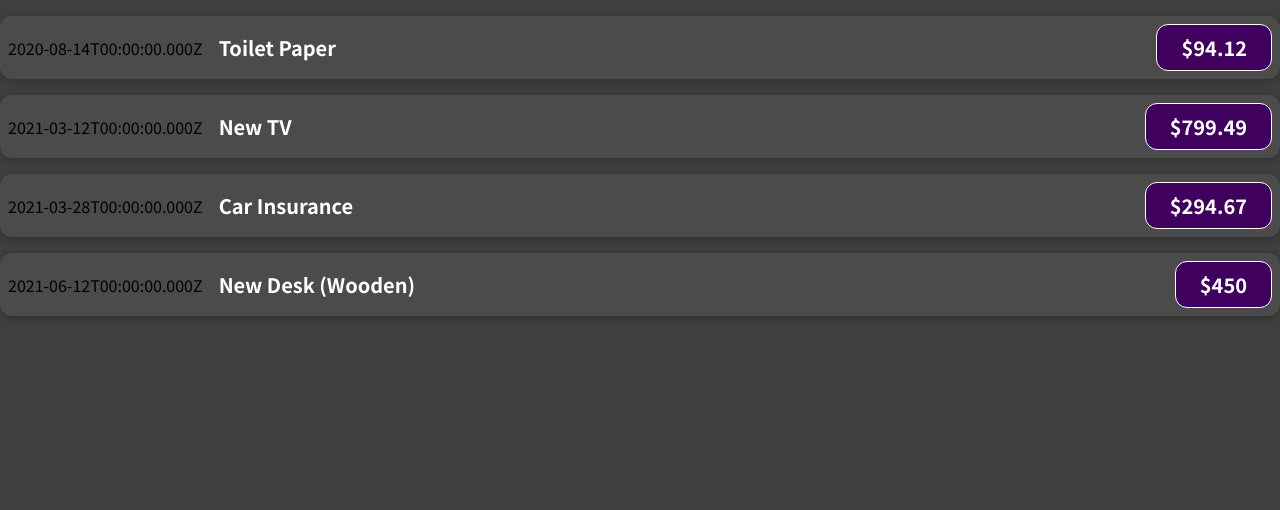
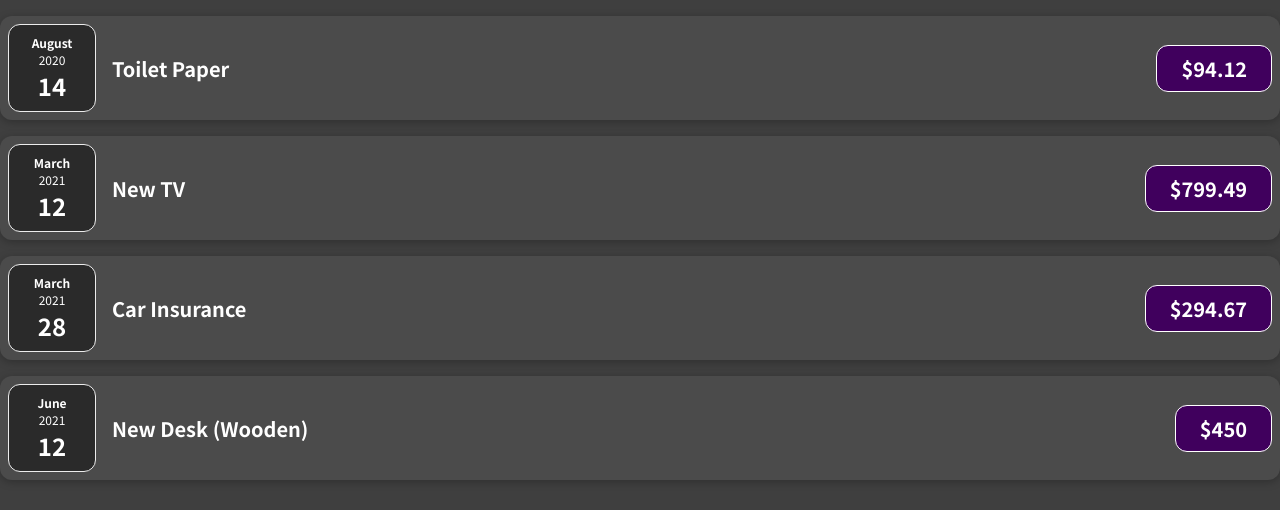
Before and after one commit to AhmadRaza9/react-1, a JavaScript app: page / in a window 1280 px wide. Shown: the top 510 px of the page. Built offline with nearby package versions, Linux system fonts and the light colour scheme.

Commit message:
fixing date

```diff
--- a/src/components/ExpenseItem.css
+++ b/src/components/ExpenseItem.css
@@ -17,6 +17,33 @@
     flex-flow: column-reverse;
     justify-content: flex-start;
     flex: 1;
+}
+
+.expense-date {
+    display: flex;
+    flex-direction: column;
+    width: 5.5rem;
+    height: 5.5rem;
+    border: 1px solid #ececec;
+    background-color: #2a2a2a;
+    color: white;
+    border-radius: 12px;
+    align-items: center;
+    justify-content: center;
+}
+
+.expense-date__month {
+    font-size: 0.75rem;
+    font-weight: bold;
+}
+
+.expense-date__year {
+    font-size: 0.75rem;
+}
+
+.expense-date__day {
+    font-size: 1.5rem;
+    font-weight: bold;
 }
 
 .expense-item h2 {
--- a/src/components/ExpenseItem.js
+++ b/src/components/ExpenseItem.js
@@ -1,9 +1,16 @@
 import "./ExpenseItem.css";
 
 function ExpenseItem(props) {
+  const month = props.date.toLocaleString("en-US", { month: "long" });
+  const day = props.date.toLocaleString("en-US", { day: "2-digit" });
+  const year = props.date.getFullYear();
   return (
     <div className="expense-item">
-            <div>{props.date.toISOString()}</div>
+      <div className="expense-date">
+        <div className="expense-date__month">{month}</div>
+        <div className="expense-date__year">{year}</div>
+        <div className="expense-date__day">{day}</div>
+      </div>
       <div className="expense-item__description">
         <h2>{props.title}</h2>
         <div className="expense-item__price">${props.amount}</div>
```
Lines whose indentation alone changed are shown as unchanged.
